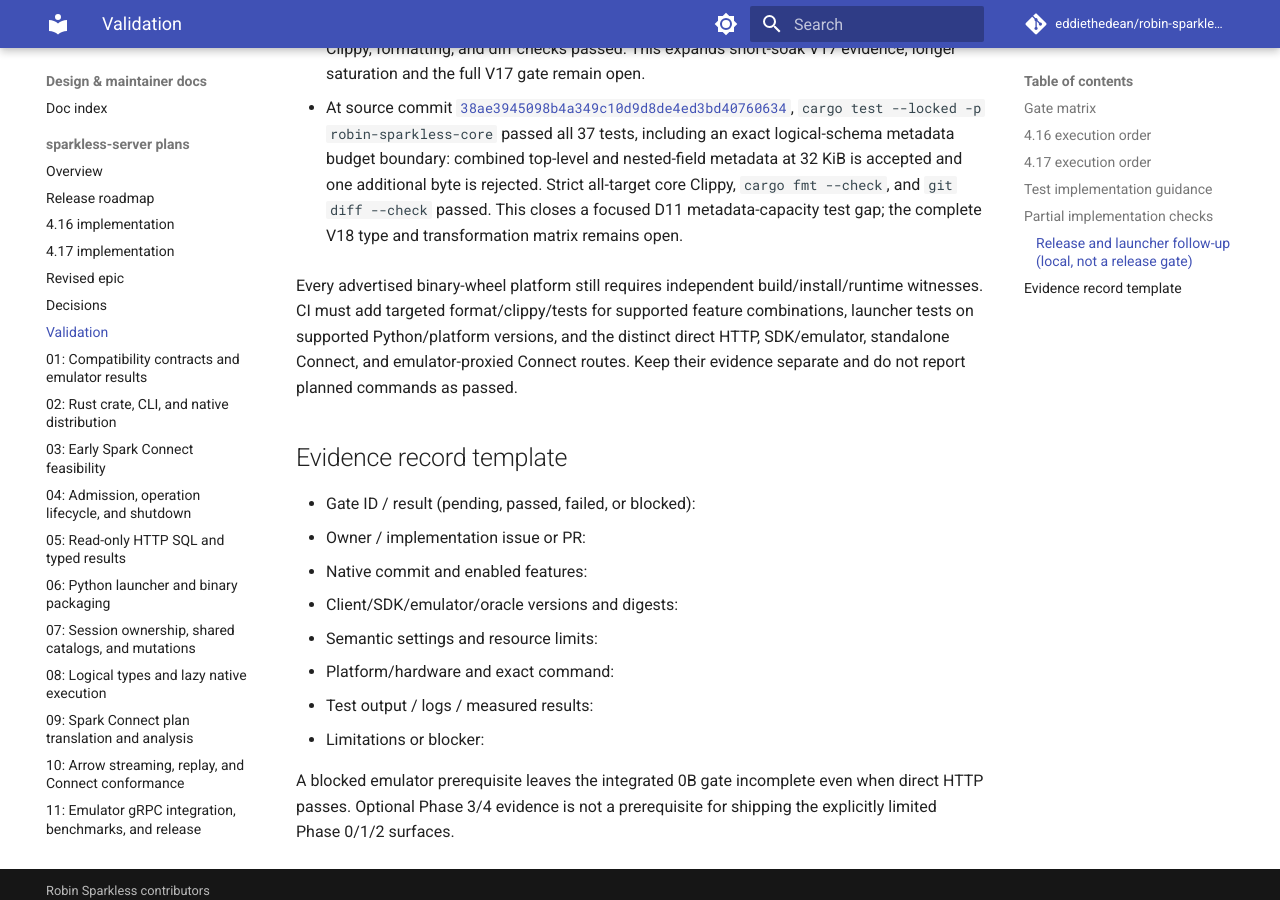
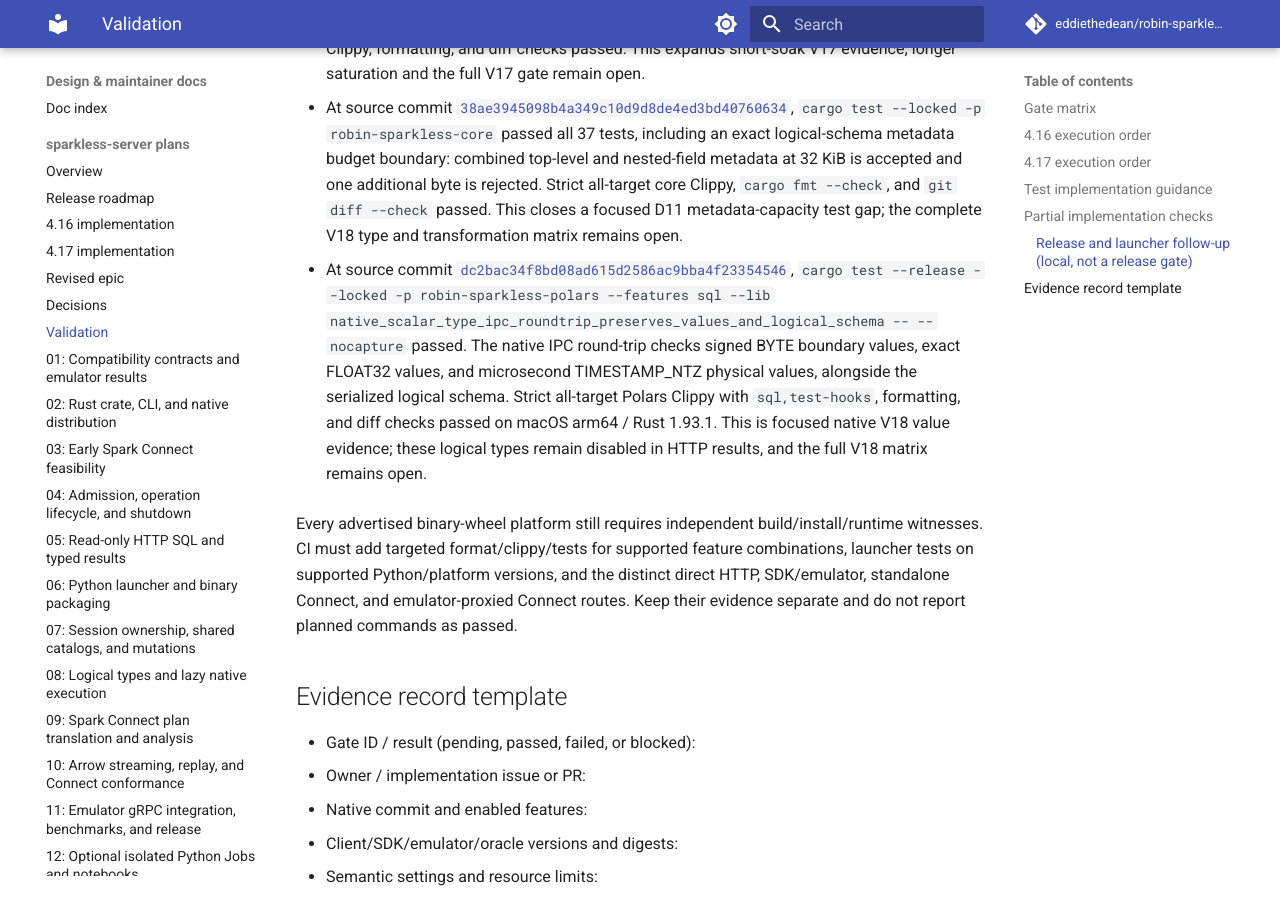
Before and after one commit to eddiethedean/robin-sparkless, an MkDocs documentation site: the page built from docs/plans/sparkless-server/VALIDATION.md, in a window 1280 px wide and 900 px high, scrolled down 20116 px. Built offline with MkDocs 1.6.1 and Material for MkDocs 9.7.7, drawn with Linux system fonts in a browser that asks for light colours; comment, search, counter and statistics services are not loaded.

Commit message:
Record native scalar IPC evidence

```diff
--- a/docs/plans/sparkless-server/VALIDATION.md
+++ b/docs/plans/sparkless-server/VALIDATION.md
@@ -158,6 +158,9 @@
 
 - At source commit [`38ae3945098b4a349c10d9d8de4ed3bd40760634`](https://github.com/eddiethedean/robin-sparkless/commit/38ae3945098b4a349c10d9d8de4ed3bd40760634), `cargo test --locked -p robin-sparkless-core` passed all 37 tests, including an exact logical-schema metadata budget boundary: combined top-level and nested-field metadata at 32 KiB is accepted and one additional byte is rejected. Strict all-target core Clippy, `cargo fmt --check`, and `git diff --check` passed. This closes a focused D11 metadata-capacity test gap; the complete V18 type and transformation matrix remains open.
 
+
+- At source commit [`dc2bac34f8bd08ad615d2586ac9bba4f23354546`](https://github.com/eddiethedean/robin-sparkless/commit/dc2bac34f8bd08ad615d2586ac9bba4f23354546), `cargo test --release --locked -p robin-sparkless-polars --features sql --lib native_scalar_type_ipc_roundtrip_preserves_values_and_logical_schema -- --nocapture` passed. The native IPC round-trip checks signed BYTE boundary values, exact FLOAT32 values, and microsecond TIMESTAMP_NTZ physical values, alongside the serialized logical schema. Strict all-target Polars Clippy with `sql,test-hooks`, formatting, and diff checks passed on macOS arm64 / Rust 1.93.1. This is focused native V18 value evidence; these logical types remain disabled in HTTP results, and the full V18 matrix remains open.
+
 Every advertised binary-wheel platform still requires independent build/install/runtime witnesses. CI must add targeted format/clippy/tests for supported feature combinations, launcher tests on supported Python/platform versions, and the distinct direct HTTP, SDK/emulator, standalone Connect, and emulator-proxied Connect routes. Keep their evidence separate and do not report planned commands as passed.
 
 ## Evidence record template
```
